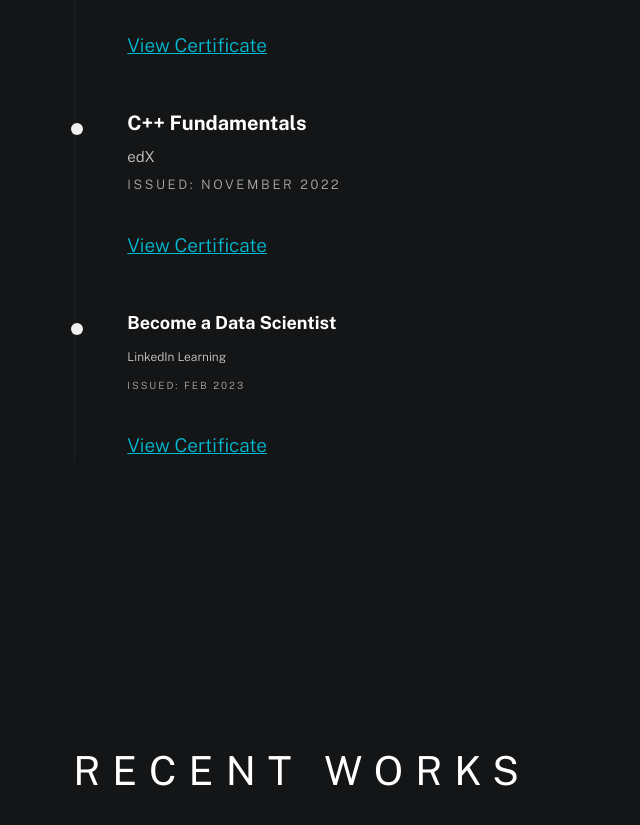
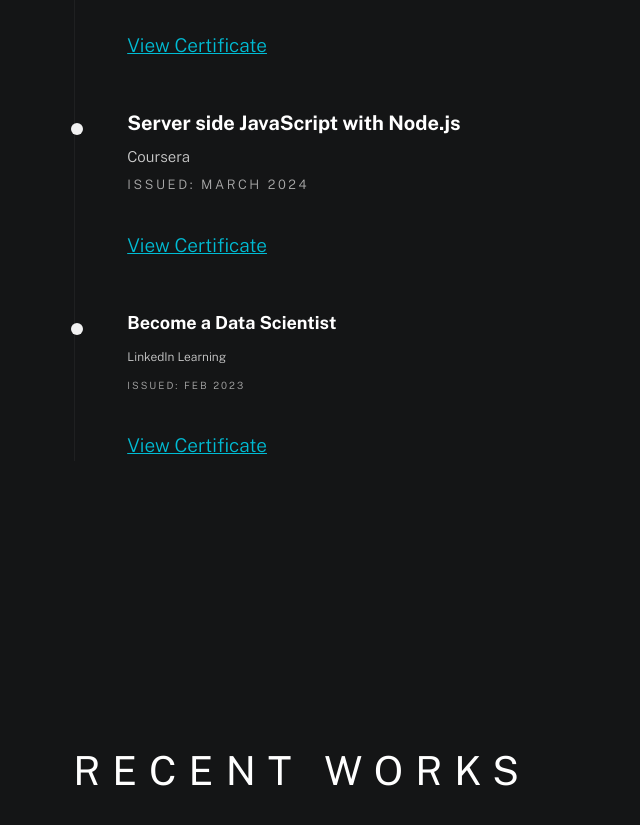
Before and after one commit to amansharma2380/portfolio, a plain HTML site: page Aman_Portfolio/index.html in a window 1280 px wide. Shown: the part 3566-4391 px from the top of the page, without its empty margins (0-640 px from the left). Drawn offline with nearby package versions, Linux system fonts and the light colour scheme; a web font is replaced by a local one.

Commit message:
Update index.html
8th update

```diff
--- a/Aman_Portfolio/index.html
+++ b/Aman_Portfolio/index.html
@@ -288,12 +288,12 @@
                             <div class="timeline__block" style="margin-bottom: 30px;">
                                 <div class="timeline__bullet" style="background-color: #f1f1f1; border-radius: 50%; width: 12px; height: 12px;"></div>
                                 <div class="timeline__header">
-                                    <h4 class="timeline__title" style="font-size: 2rem; font-weight: bold;">C++ Fundamentals</h4>
-                                    <h5 class="timeline__meta" style="font-size: 1.5rem; color: #ccc;">edX</h5>
-                                    <p class="timeline__timeframe" style="font-size: 1.3rem; color: #aaa;">Issued: November 2022</p>
+                                    <h4 class="timeline__title" style="font-size: 2rem; font-weight: bold;">Server side JavaScript with Node.js</h4>
+                                    <h5 class="timeline__meta" style="font-size: 1.5rem; color: #ccc;">Coursera</h5>
+                                    <p class="timeline__timeframe" style="font-size: 1.3rem; color: #aaa;">Issued: March 2024</p>
                                 </div>
                                 <div class="timeline__desc">
-                                    <a href="https://example.com/certificate3" target="_blank" style="color: #00bcd4; text-decoration: underline;">View Certificate</a>
+                                    <a href="https://coursera.org/share/8c5f35950d618162915c03579ca4008a" style="color: #00bcd4; text-decoration: underline;">View Certificate</a>
                                 </div>
                             </div>
 
```
